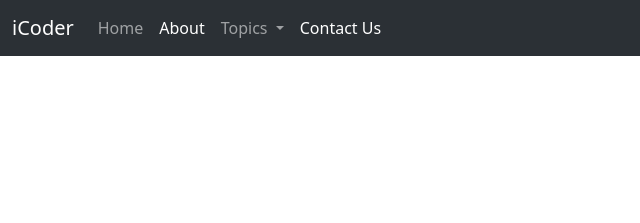
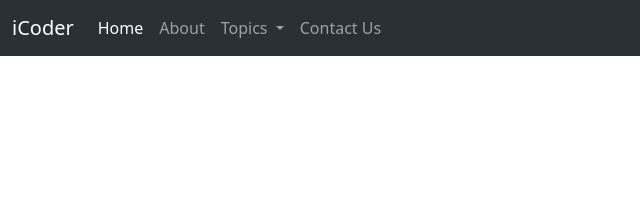
Before and after one commit to MAsad2723/iCoder, a plain HTML site: page about.html in a window 1280 px wide. Shown: the top 223 px of the page, 0-640 px from the left. Drawn offline with nearby package versions, Linux system fonts and the light colour scheme.

Commit message:
Update about.html

```diff
--- a/about.html
+++ b/about.html
@@ -12,7 +12,7 @@
 <body>
     <nav class="navbar navbar-expand-lg bg-body-tertiary" data-bs-theme="dark">
         <div class=" container-fluid">
-            <a class="navbar-brand" href="#">iCoder</a>
+            <a class="navbar-brand" href="/iCoder/">iCoder</a>
             <button class="navbar-toggler" type="button" data-bs-toggle="collapse"
                 data-bs-target="#navbarSupportedContent" aria-controls="navbarSupportedContent" aria-expanded="false"
                 aria-label="Toggle navigation">
@@ -21,10 +21,10 @@
             <div class="collapse navbar-collapse" id="navbarSupportedContent">
                 <ul class="navbar-nav me-auto mb-2 mb-lg-0">
                     <li class="nav-item">
-                        <a class="nav-link" aria-current="page" href="/">Home</a>
+                        <a class="nav-link active" aria-current="page" href="/iCoder/">Home</a>
                     </li>
                     <li class="nav-item">
-                        <a class="nav-link active" aria-current="page" href="/about.html">About</a>
+                        <a class="nav-link" aria-current="page" href="/iCoder/about.html">About</a>
                     </li>
                     <li class="nav-item dropdown">
                         <a class="nav-link dropdown-toggle" href="#" role="button" data-bs-toggle="dropdown"
@@ -41,7 +41,7 @@
                         </ul>
                     </li>
                     <li class="nav-item">
-                        <a class="nav-link active" aria-current="page" href="/contact.html">Contact Us</a>
+                        <a class="nav-link" aria-current="page" href="/iCoder/contact.html">Contact Us</a>
                     </li>
                 </ul>
                 <form class="d-flex" role="search">
```
